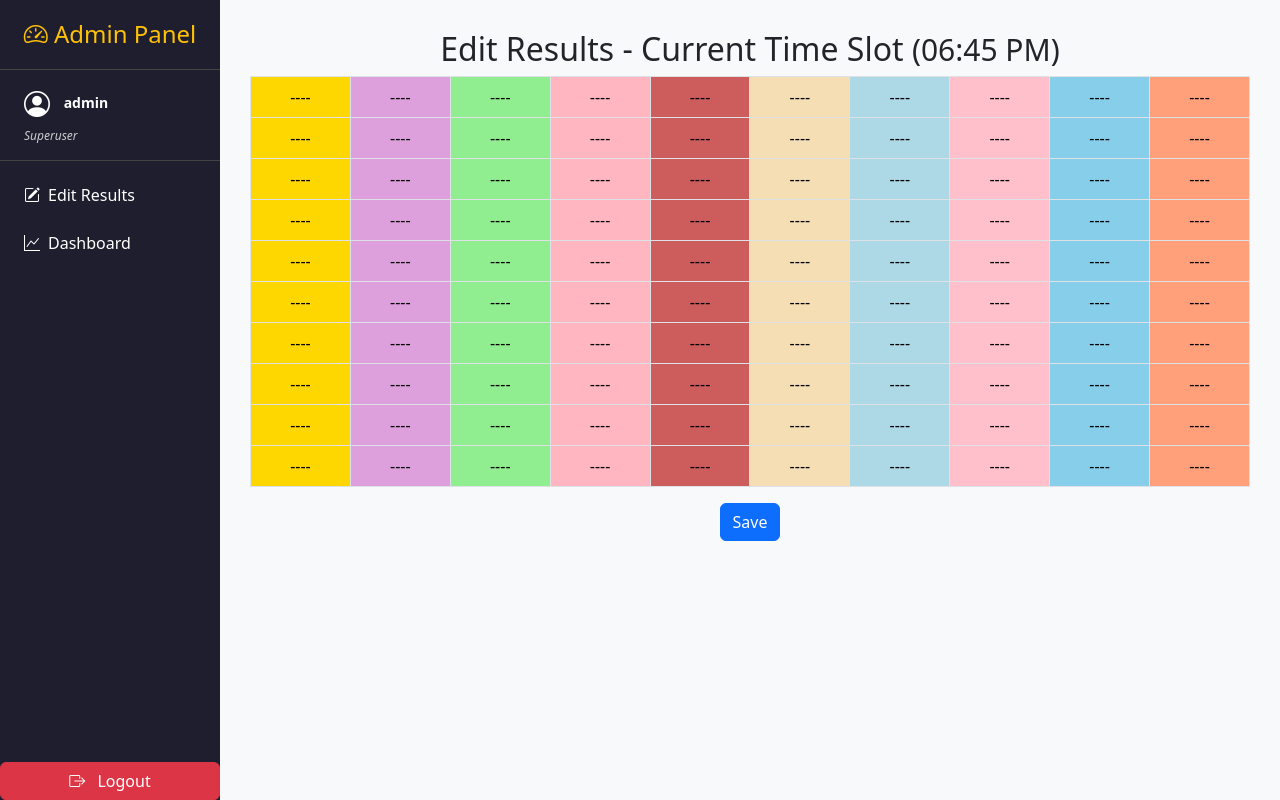
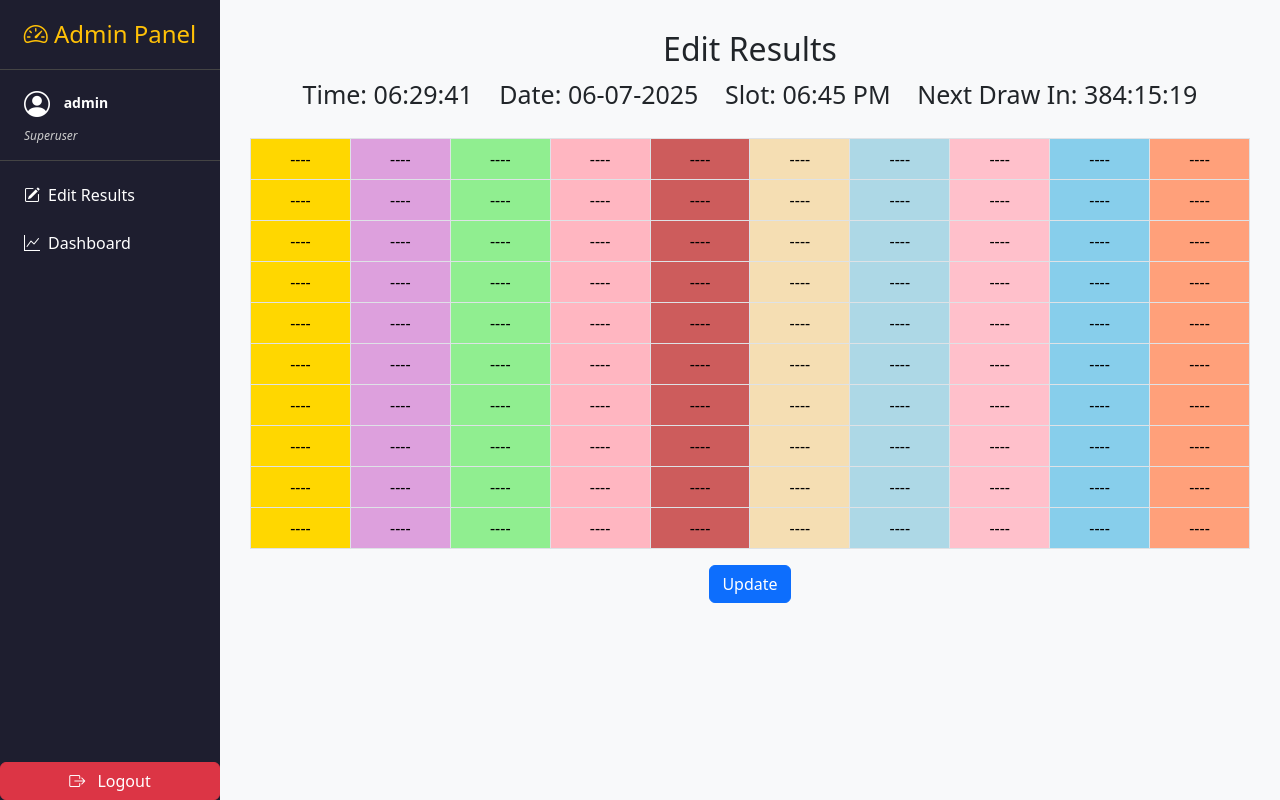
Before and after one commit to priyankaaurade1/lotteryproject1, a Django app: page /adminpanel/edit/ in a window 1280 px wide. Run offline with Django 5.2, Linux system fonts and the light colour scheme; a user stored in the database is signed in; data comes from the database, SQL or seed files in the repository; both versions use the stored data as it was after the commit.

Commit message:
working edit,dashboard admipnael, indexs UI

```diff
--- a/lottery/templates/lottery/edit_results.html
+++ b/lottery/templates/lottery/edit_results.html
@@ -28,12 +28,18 @@ button {
 {% endif %}
 
 <h2 class="text-center">
-  Edit Results - Current Time Slot
-  {% if time_slot %}
-    <span style="font-size: 30px;">({{ time_slot }})</span>
-  {% endif %}
+  Edit Results
 </h2>
 
+<div style="font-size: 25px; font-weight: 500; text-align: center;">
+  <span style="margin-right: 20px;">Time: <span id="currentTime">--:--:--</span></span>
+  <span style="margin-right: 20px;">Date: <span>{{ formatted_date }}</span></span>
+  <span style="margin-right: 20px;">Slot: <span>{{ time_slot }}</span></span>
+  <span>Next Draw In: <span id="nextDraw">--:--:--</span></span>
+</div>
+<input type="hidden" id="nextDrawTime" value="{{ next_draw_time_str }}">
+
+<br>
 <form method="POST" action="{% url 'update_all_results' %}">
   {% csrf_token %}
   <table class="table table-bordered text-center">
@@ -73,7 +79,45 @@ button {
   </table>
 
   <div class="text-center mt-3">
-    <button type="submit" class="btn btn-primary">Save</button>
+    <button type="submit" class="btn btn-primary">Update</button>
   </div>
 </form>
+<script>
+    function updateTimes() {
+        const now = new Date();
+        const kolkataTime = new Date(now.toLocaleString("en-US", { timeZone: "Asia/Kolkata" }));
+
+        let hour = kolkataTime.getHours();
+        const minute = kolkataTime.getMinutes();
+        const second = kolkataTime.getSeconds();
+
+        let hour12 = hour % 12;
+        hour12 = hour12 === 0 ? 12 : hour12;
+
+        const formattedHour = String(hour12).padStart(2, '0');
+        const formattedMinute = String(minute).padStart(2, '0');
+        const formattedSecond = String(second).padStart(2, '0');
+
+        const formattedTime = `${formattedHour}:${formattedMinute}:${formattedSecond}`;
+        document.getElementById("currentTime").textContent = formattedTime;
+
+        // Countdown logic
+        const nextDrawStr = document.getElementById("nextDrawTime").value;
+        const nextDraw = new Date(nextDrawStr);
+        const diff = nextDraw - kolkataTime;
+
+        if (diff > 0) {
+            const totalSeconds = Math.floor(diff / 1000);
+            const hours = String(Math.floor(totalSeconds / 3600)).padStart(2, '0');
+            const minutes = String(Math.floor((totalSeconds % 3600) / 60)).padStart(2, '0');
+            const seconds = String(totalSeconds % 60).padStart(2, '0');
+            document.getElementById("nextDraw").textContent = `${hours}:${minutes}:${seconds}`;
+        } else {
+            location.reload();
+        }
+    }
+
+    setInterval(updateTimes, 1000);
+    updateTimes();
+  </script>
 {% endblock %}
--- a/lottery/urls.py
+++ b/lottery/urls.py
@@ -8,6 +8,7 @@ urlpatterns = [
     path('login/', views.custom_login, name='custom_login'),
     path('logout/', LogoutView.as_view(next_page='custom_login'), name='logout'),
     path('logout/', LogoutView.as_view(next_page='custom_login'), name='logout'),
+
     path('adminpanel/', views.admin_result_panel, name='admin_panel'),
     path('adminpanel/edit/', views.edit_results, name='edit_results'),
     # path('adminpanel/update/<int:pk>/', views.update_result, name='update_result'),
--- a/lottery/views.py
+++ b/lottery/views.py
@@ -9,6 +9,7 @@ from django.db.models import Prefetch
 from django.contrib.auth import authenticate, login
 from django.contrib.sessions.models import Session
 from django.contrib.auth.models import User
+from django.utils.timezone import localtime
 
 def logout_other_superusers(current_user):
     """Log out all other superusers except the current one"""
@@ -49,36 +50,48 @@ def admin_result_panel(request):
 
     return render(request, 'lottery/admin_panel.html', {'table': table})
 
-
+from django.utils.timezone import localtime, make_aware
 @login_required
 def edit_results(request):
-    now = timezone.localtime()
+    now = localtime()
     today = now.date()
+    formatted_date = today.strftime('%d-%m-%Y')
+    current_time_str = now.strftime('%I:%M %p')  # add this
 
-    # Step 1: Build all time slots (15-min intervals from 9:00 AM to 9:30 PM)
+    # --- Generate time slots from 9:00 AM to 9:30 PM
     start = datetime.combine(today, time(9, 0))
     end = datetime.combine(today, time(21, 30))
-
     time_slots = []
     while start <= end:
         time_slots.append(start.time())
         start += timedelta(minutes=15)
 
-    # Step 2: Find the next time slot after now
+    # --- Get next upcoming slot
     next_slot = next((slot for slot in time_slots if slot > now.time()), None)
 
     if not next_slot:
-        # If day is over, show message or last slot optionally
         return render(request, 'lottery/edit_results.html', {
             'table': None,
             'time_slot': None,
+            'formatted_date': formatted_date,
+            'next_draw_time_str': '',
+            'next_draw_str': '',
+            'current_time_str': current_time_str,
             'message': 'No upcoming slot available for today.'
         })
 
-    # Step 3: Fetch results for today and next time slot
+    # --- Calculate next draw time
+    next_draw_datetime = make_aware(datetime.combine(today, next_slot))
+    next_draw_time_str = next_draw_datetime.strftime('%Y-%m-%dT%H:%M:%S')
+
+    time_diff = next_draw_datetime - now
+    total_seconds = int(time_diff.total_seconds())
+    hours, remainder = divmod(total_seconds, 3600)
+    minutes, seconds = divmod(remainder, 60)
+    next_draw_str = f"{hours:02}:{minutes:02}:{seconds:02}"
+
+    # --- Load results
     results = LotteryResult.objects.filter(date=today, time_slot=next_slot)
-
-    # Step 4: Fill 10x10 grid
     table = [[None for _ in range(10)] for _ in range(10)]
     for result in results:
         table[result.row][result.column] = result
@@ -86,6 +99,10 @@ def edit_results(request):
     return render(request, 'lottery/edit_results.html', {
         'table': table,
         'time_slot': next_slot.strftime('%I:%M %p'),
+        'formatted_date': formatted_date,
+        'current_time_str': current_time_str,
+        'next_draw_time_str': next_draw_time_str,
+        'next_draw_str': next_draw_str,
     })
 
 @login_required
@@ -103,7 +120,6 @@ def update_result(request, pk):
 def update_all_results(request):
     if request.method == 'POST':
         ids = request.POST.getlist('ids')
-
         for pk in ids:
             result = get_object_or_404(LotteryResult, pk=pk)
             if result.is_editable:
@@ -112,20 +128,51 @@ def update_all_results(request):
                 if new_last_two.isdigit() and len(new_last_two) == 2:
                     result.number = result.first_two_digits + new_last_two
                     result.save()
+
     messages.success(request, "Lottery results updated successfully!")
     return redirect('edit_results')
 
 @login_required
 def results_history(request):
-    all_results = LotteryResult.objects.order_by('-date', '-time_slot')
+    now = localtime()
+    today = now.date()
 
-    # Group by (date, time_slot)
+    # --- Get selected date and time from POST
+    selected_date = request.POST.get("date") or today.strftime('%Y-%m-%d')
+    try:
+        selected_date_obj = datetime.strptime(selected_date, "%Y-%m-%d").date()
+    except ValueError:
+        selected_date_obj = today
+
+    selected_time = request.POST.get("time")  # Can be None or "All Times"
+    selected_time_obj = None
+    if selected_time and selected_time != "All Times":
+        try:
+            selected_time_obj = datetime.strptime(selected_time, "%I:%M %p").time()
+        except ValueError:
+            selected_time_obj = None
+
+    # Generate time slots
+    time_slots = []
+    start = datetime.combine(today, time(9, 0))
+    end = datetime.combine(today, time(21, 30))
+    while start <= end:
+        time_slots.append(start.strftime('%I:%M %p'))
+        start += timedelta(minutes=15)
+
+    # --- Filter results
+    if selected_time_obj:
+        all_results = LotteryResult.objects.filter(date=selected_date_obj, time_slot=selected_time_obj).order_by('-time_slot')
+    else:
+        all_results = LotteryResult.objects.filter(date=selected_date_obj).order_by('-time_slot')
+
+    # --- Group results
     grouped = defaultdict(list)
     for result in all_results:
         key = (result.date, result.time_slot)
         grouped[key].append(result)
 
-    # Convert each group into a 10x10 table (matrix)
+    # --- Convert to table
     result_tables = []
     for (date, time_slot), results in grouped.items():
         table = [[None for _ in range(10)] for _ in range(10)]
@@ -136,8 +183,14 @@ def results_history(request):
             'time_slot': time_slot,
             'table': table
         })
-
-    return render(request, 'lottery/results_history.html', {'result_tables': result_tables})
+    no_results = len(result_tables) == 0
+    return render(request, 'lottery/results_history.html', {
+        'result_tables': result_tables,
+        'selected_date': selected_date,
+        'selected_time': selected_time,
+        'time_slots': time_slots,
+        'no_results':no_results,
+    })
 
 def get_last_time_slot(now):
     minutes = (now.minute // 15) * 15
@@ -160,12 +213,12 @@ def get_next_draw_time(now):
         next_time = now.replace(minute=0, second=0, microsecond=0) + timedelta(minutes=minutes)
         return next_time if next_time <= draw_end else (now + timedelta(days=1)).replace(hour=9, minute=0, second=0, microsecond=0)
 
+
 def index(request):
     now = timezone.localtime()
     today = now.date()
     current_slot_time = get_last_time_slot(now).time().strftime('%I:%M %p')
 
-    # Time slots from 9:00 AM to 9:30 PM
     time_slots = []
     start = datetime.combine(today, time(9, 0))
     end = datetime.combine(today, time(21, 30))
@@ -173,12 +226,10 @@ def index(request):
         time_slots.append(start.strftime('%I:%M %p'))
         start += timedelta(minutes=15)
 
-    # --- Get Form Values ---
     selected_date = request.POST.get("date")
     selected_time = request.POST.get("time")
     show_history = request.POST.get("show_history")
 
-    # Set show_history and history_mode depending on request type
     if request.method == "POST":
         show_history = request.POST.get("show_history") or "3"
         history_mode = request.POST.get("history_mode") or "full"
@@ -186,7 +237,6 @@ def index(request):
         show_history = "4"
         history_mode = "full"
 
-    # --- Date Parsing ---
     if selected_date:
         try:
             selected_date_obj = datetime.strptime(selected_date, "%Y-%m-%d").date()
@@ -196,7 +246,6 @@ def index(request):
         selected_date_obj = today
         selected_date = today.strftime("%Y-%m-%d")
 
-    # --- Time Parsing ---
     selected_time_obj = None
     if show_history == "1":
         selected_time = None
@@ -209,7 +258,6 @@ def index(request):
     elif selected_date_obj == today:
         selected_time_obj = get_last_time_slot(now).time()
         selected_time = selected_time_obj.strftime('%I:%M %p')
-
 
     results_exist = False
     current_slot_label = ""
@@ -231,11 +279,8 @@ def index(request):
         history_mode = "full"
 
         history_data = []
-
-        # Fetch all results for selected date
         all_results = LotteryResult.objects.filter(date=selected_date_obj).order_by('time_slot')
 
-        # Group results by time slot
         time_slot_groups = {}
         for result in all_results:
             time_label = result.time_slot.strftime("%I:%M %p")
@@ -244,7 +289,6 @@ def index(request):
             if result.row < 10 and result.column < 10:
                 time_slot_groups[time_label][result.row][result.column] = result
 
-        # Add to history_data
         for label, rows in time_slot_groups.items():
             history_data.append((label, rows))
 
@@ -271,7 +315,6 @@ def index(request):
             raw_history[time_label][result.row][result.column] = cell_value
             # print(f"Result: {result.number}, Row: {result.row}, Column: {result.column}, Time: {time_label}")
 
-        # Sort by datetime descending
         history_data = sorted(raw_history.items(), key=lambda x: datetime.strptime(x[0].split(" - ")[1], "%I:%M %p"), reverse=True)
     elif show_history == "2":  # TWO
         grid = [[None for _ in range(10)] for _ in range(10)]
```
Also changed, not shown: lottery/templates/index.html (+57 -30 lines), lottery/templates/lottery/results_history.html (+30 -0 lines), db.sqlite3.
